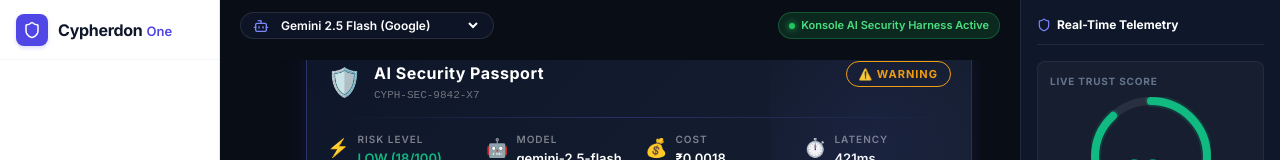
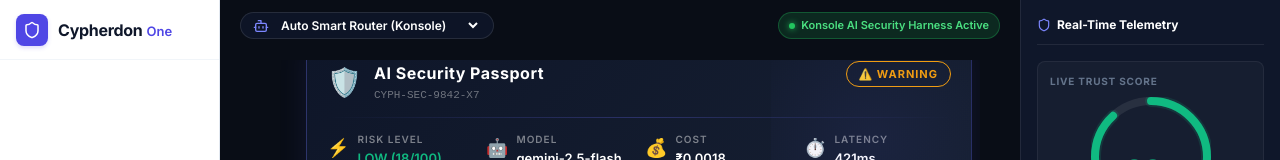
Before and after one commit to HarshwardhanBhaskar/cypherdon-one, a Next.js app: page /chat in a window 1280 px wide. Shown: the top 160 px of the page. Built offline with nearby package versions, Linux system fonts and the light colour scheme.

Commit message:
feat: set Auto (Konsole Smart Router) as default model selection in chat workspace

```diff
--- a/app/chat/page.tsx
+++ b/app/chat/page.tsx
@@ -82,7 +82,7 @@
 export default function ChatGPTEnterpriseChatPage() {
   const [messages, setMessages] = useState<ChatMessage[]>(initialMessages);
   const [inputText, setInputText] = useState("");
-  const [selectedModel, setSelectedModel] = useState("gemini-2.5-flash");
+  const [selectedModel, setSelectedModel] = useState("Auto");
   const [isLoading, setIsLoading] = useState(false);
   const [expandedPassport, setExpandedPassport] = useState<string | null>("msg-2");
   const [copiedId, setCopiedId] = useState<string | null>(null);
```
